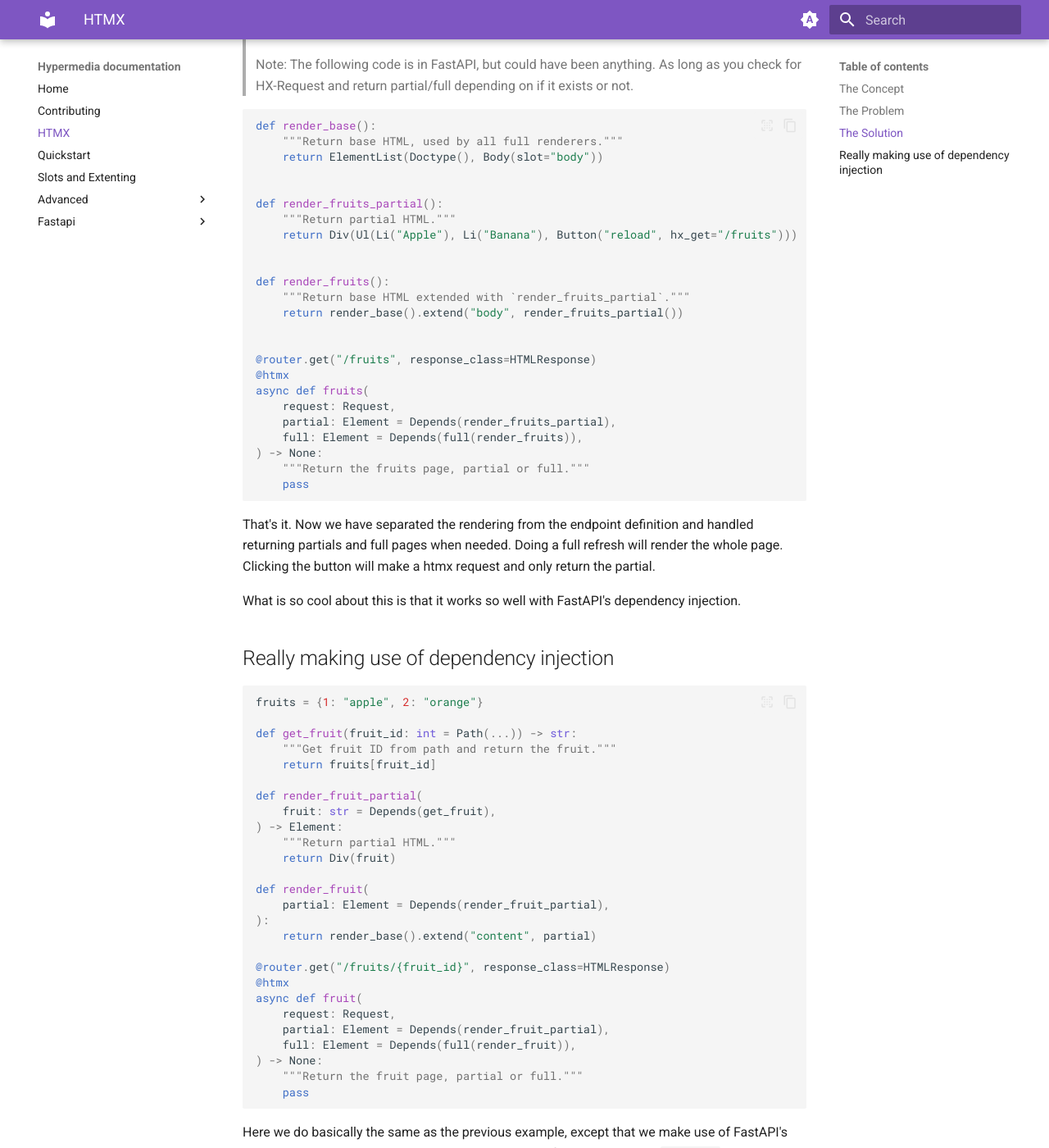
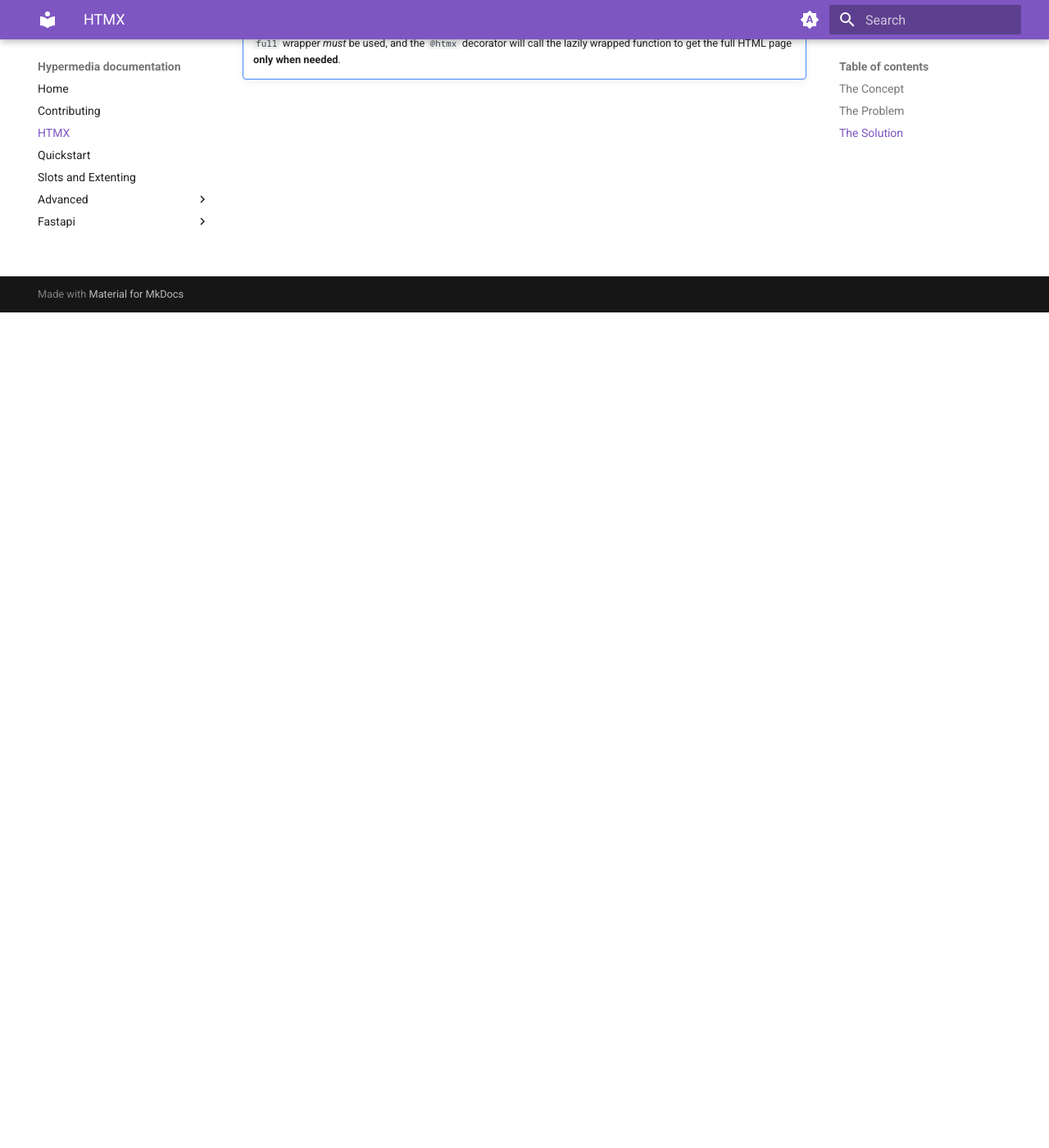
Before and after one commit to thomasborgen/hypermedia, an MkDocs documentation site: the page built from docs/htmx.md, in a window 1280 px wide and 1400 px high, scrolled down 1019 px. Shown: the whole window at 82% size. Built offline with MkDocs 1.6.1 and Material for MkDocs 9.7.7, drawn with Linux system fonts in a browser that asks for light colours; some of the changed text lies outside the part shown.

Commit message:
Update htmx and fastapi sections a bit

````diff
--- a/docs/htmx.md
+++ b/docs/htmx.md
@@ -29,89 +27,5 @@
 The `partial` argument is a function that returns the partial HTML.
 The `full` argument is a function that needs to return the whole HTML, for example on first navigation or a refresh.
 
-> Note: `partial` and `full` arguments needs to be wrapped in `Depends` so that the full function's dependencies are resolved! Hypermedia ships an extra `full` wrapper, which is basically just making the function lazily loaded. The `full` wrapper _must_ be used, and the `@htmx` decorator will call the lazily wrapped function to get the full HTML page when needed.
-
-> Note: The following code is in FastAPI, but could have been anything. As long as you check for HX-Request and return partial/full depending on if it exists or not.
-
-```python
-def render_base():
-    """Return base HTML, used by all full renderers."""
-    return ElementList(Doctype(), Body(slot="body"))
-
-
-def render_fruits_partial():
-    """Return partial HTML."""
-    return Div(Ul(Li("Apple"), Li("Banana"), Button("reload", hx_get="/fruits")))
-
-
-def render_fruits():
-    """Return base HTML extended with `render_fruits_partial`."""
-    return render_base().extend("body", render_fruits_partial())
-
-
-@router.get("/fruits", response_class=HTMLResponse)
-@htmx
-async def fruits(
-    request: Request,
-    partial: Element = Depends(render_fruits_partial),
-    full: Element = Depends(full(render_fruits)),
-) -> None:
-    """Return the fruits page, partial or full."""
-    pass
-```
-
-That's it. Now we have separated the rendering from the endpoint definition and handled returning partials and full pages when needed. Doing a full refresh will render the whole page. Clicking the button will make a htmx request and only return the partial.
-
-What is so cool about this is that it works so well with FastAPI's dependency injection.
-
-## Really making use of dependency injection
-
-
-```python
-fruits = {1: "apple", 2: "orange"}
-
-def get_fruit(fruit_id: int = Path(...)) -> str:
-    """Get fruit ID from path and return the fruit."""
-    return fruits[fruit_id]
-
-def render_fruit_partial(
-    fruit: str = Depends(get_fruit),
-) -> Element:
-    """Return partial HTML."""
-    return Div(fruit)
-
-def render_fruit(
-    partial: Element = Depends(render_fruit_partial),
-):
-    return render_base().extend("content", partial)
-
-@router.get("/fruits/{fruit_id}", response_class=HTMLResponse)
-@htmx
-async def fruit(
-    request: Request,
-    partial: Element = Depends(render_fruit_partial),
-    full: Element = Depends(full(render_fruit)),
-) -> None:
-    """Return the fruit page, partial or full."""
-    pass
-```
-
-Here we do basically the same as the previous example, except that we make use of FastAPI's great dependency injection system. Notice the path of our endpoint has `fruit_id`. This is not used in the definition. However, if we look at our partial renderer, it depends on `get_fruit`, which is a function that uses FastAPI's `Path resolver`. The DI then resolves (basically calls) the fruit function, passes the result into our partial function, and we can use it as a value!
-
-__This pattern with DI, Partials, and full renderers is what makes using FastAPI with HTMX worth it.__
-
-In addition to this, one thing many are concerned about with HTMX is that since we serve HTML, there will be no way for another app/consumer to get a fruit in JSON. But the solution is simple:
-
-Because we already have a dependency that retrieves the fruit, we just need to add a new endpoint:
-
-```python
-@router.get("/api/fruit/{fruit_id}")
-async def fruit(
-    request: Request,
-    fruit: str = Depends(get_fruit),
-) -> str:
-    """Return the fruit data."""
-    return fruit
-```
-
-Notice we added `/api/` and just used DI to resolve the fruit and just returned it. Nice!
+!!! note
+    `partial` and `full` arguments needs to be wrapped in `Depends` so that the full function's dependencies are resolved! Hypermedia ships an extra `full` wrapper, which is basically just making the function lazily loaded. The `full` wrapper _must_ be used, and the `@htmx` decorator will call the lazily wrapped function to get the full HTML page __only when needed__.
````
Also changed, not shown: other parts of docs/htmx.md (+1 -3 lines), docs/fastapi/index.md (+6 -7 lines).
